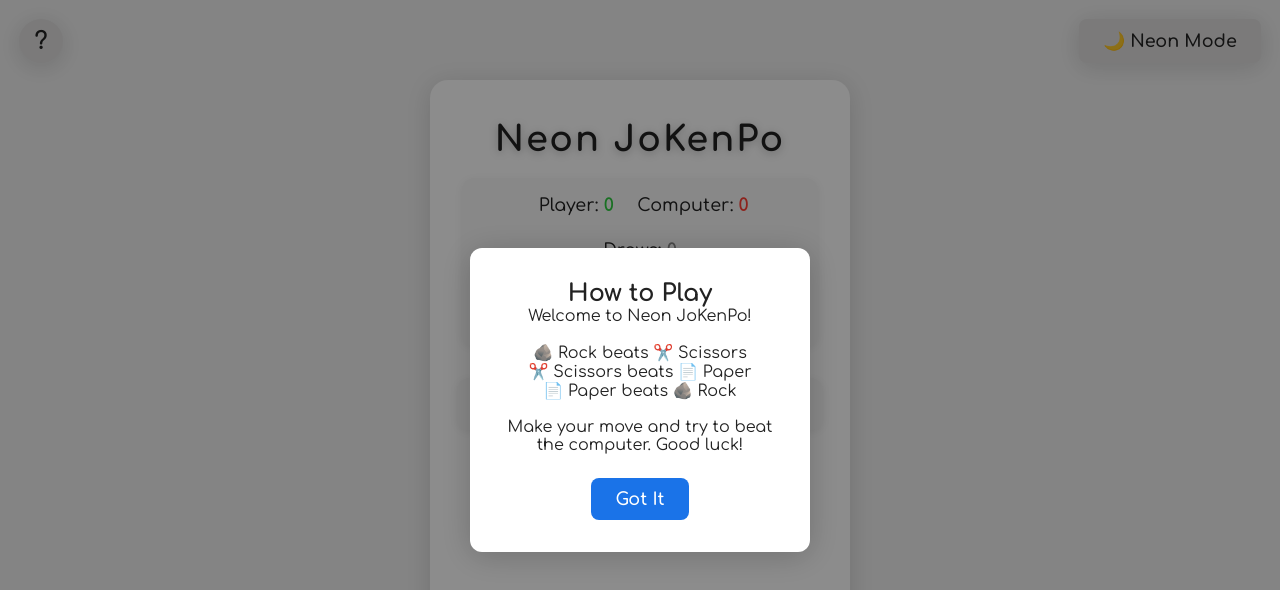
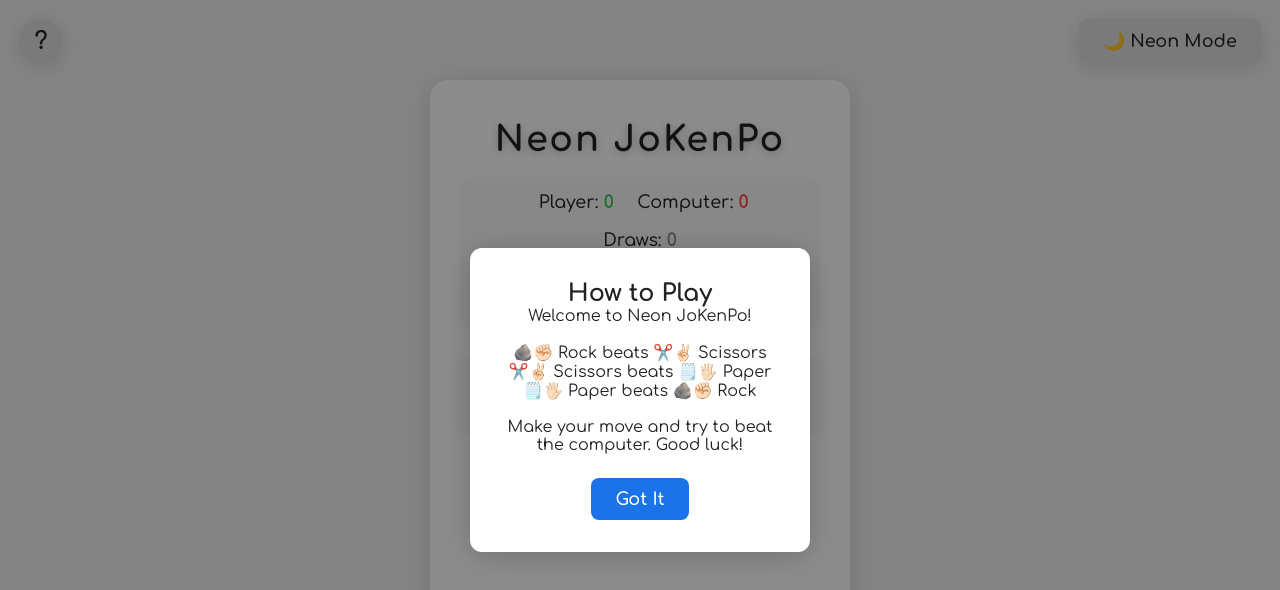
Before and after one commit to regimif/Neon-JoKenPo, a React (Vite) app: page / in a window 1280 px wide. Shown: the top 590 px of the page. Built offline with nearby package versions, Linux system fonts and the light colour scheme.

Commit message:
style: improved UI/UX for choices and fixed top buttons on small-height devices

```diff
--- a/src/App.css
+++ b/src/App.css
@@ -431,3 +431,9 @@ h1 {
     justify-content: flex-start;
   }
 }
+
+@media (max-height: 740px) {
+  .top-bar {
+    margin-top: 5rem;
+  }
+}
--- a/src/components/ChoiceButtons.tsx
+++ b/src/components/ChoiceButtons.tsx
@@ -6,7 +6,12 @@
 import type { Choice } from "@utils/gameLogic";
 import { choices } from "@utils/gameLogic";
 
-// [2] Type definition for props
+// [2] Text definition for choices, and type definition for props
+const choiceDisplay: Record<Choice, string> = {
+  rock: "Rock 🪨✊🏻",
+  paper: "Paper 📝🖐🏻",
+  scissors: "Scissors ✂️✌🏻",
+};
 interface Props {
   onChoose: (currentChoice: Choice) => void;
 }
@@ -20,10 +25,10 @@ const ChoiceButtons: React.FC<Props> = ({ onChoose }) => (
         key={currentChoice}
         className="choice-btn"
         onClick={() => onChoose(currentChoice)} // Call onChoose with the current choice
-        aria-label={`Choose ${currentChoice}`} // Accessibility label: describes the button's action
+        aria-label={`Choose ${choiceDisplay[currentChoice]}`} // Accessibility label: describes the button's action
       >
         {/* Capitalize the first letter of the choice for display and return the rest of the string */}
-        {currentChoice.charAt(0).toUpperCase() + currentChoice.slice(1)}
+        {choiceDisplay[currentChoice]}
       </button>
     ))}
   </div>
--- a/src/components/HowToPlayModal.tsx
+++ b/src/components/HowToPlayModal.tsx
@@ -22,11 +22,11 @@ const HowToPlayModal = ({ open, onClose }: Props) => {
           Welcome to Neon JoKenPo!
           <br />
           <br />
-          🪨 Rock beats ✂️ Scissors
+          🪨✊🏻 Rock beats ✂️✌🏻 Scissors
           <br />
-          ✂️ Scissors beats 📄 Paper
+          ✂️✌🏻 Scissors beats 🗒️🖐🏻 Paper
           <br />
-          📄 Paper beats 🪨 Rock
+          🗒️🖐🏻 Paper beats 🪨✊🏻 Rock
           <br />
           <br />
           Make your move and try to beat the computer. Good luck!
```
